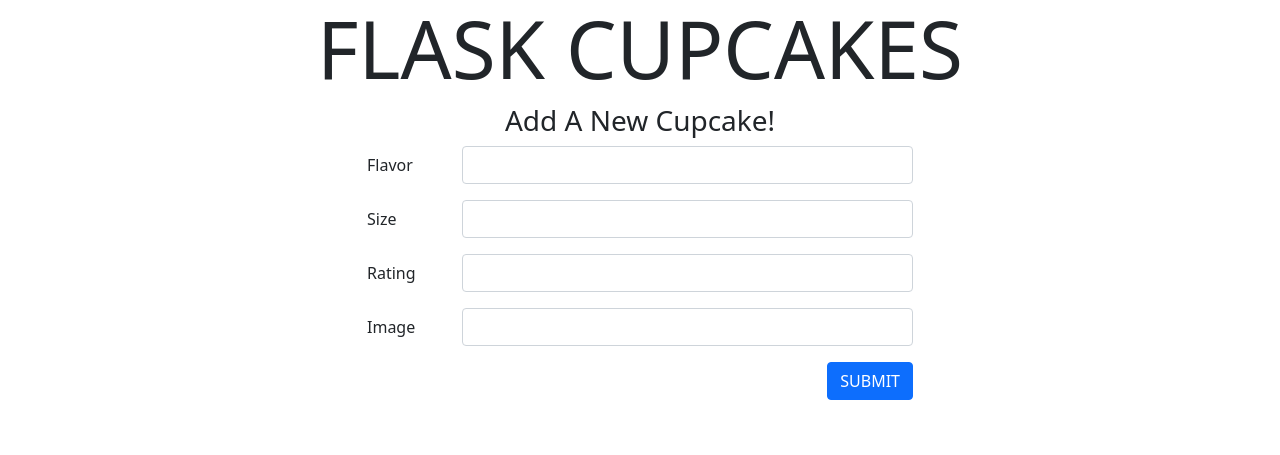
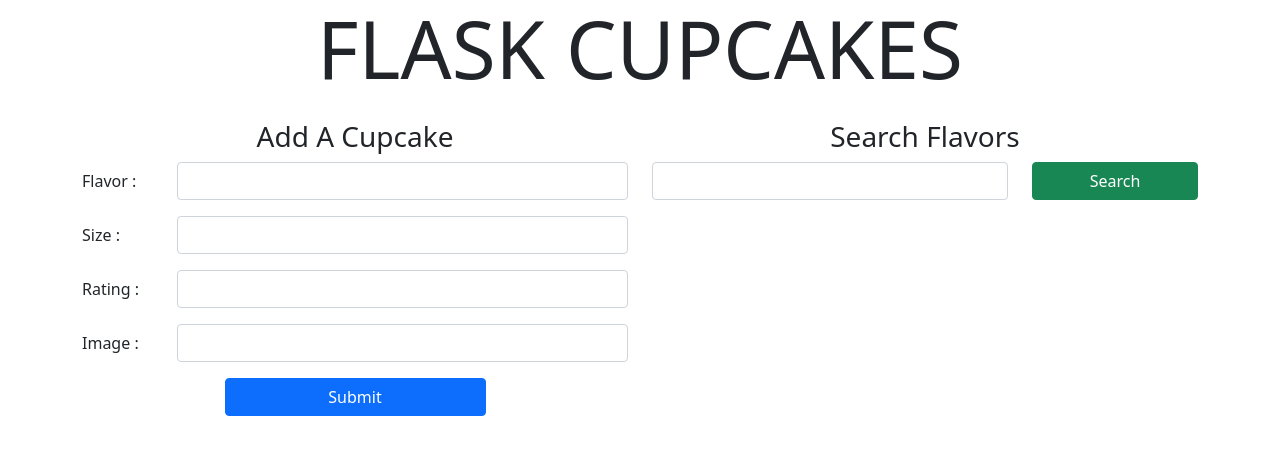
Before and after one commit to MattPereira/springboard-exercises, a Flask app: page / in a window 1280 px wide. Shown: the top 455 px of the page. Run offline with Flask 2, Linux system fonts and the light colour scheme; data that the repository does not hold is empty; some libraries are stand-ins or nearby versions.

Commit message:
add some further study

```diff
--- a/flask-cupcakes/app.py
+++ b/flask-cupcakes/app.py
@@ -1,6 +1,6 @@
 """Flask app for Cupcakes"""
 from flask import Flask, request, jsonify, render_template
-
+from forms import AddCupcakeForm, AddSearchForm
 from models import db, connect_db, Cupcake
 
 app = Flask(__name__)
@@ -14,8 +14,20 @@ connect_db(app)
 
 @app.route('/')
 def home():
+    # show all cupcakes and form to add new cupcakes
+    form = AddCupcakeForm()
+    search_form = AddSearchForm()
+    return render_template('home.html', form=form, search_form=search_form)
 
-    return render_template('home.html')
+
+@app.route('/api/search')
+def search_cupcakes():
+
+    search_term = request.args['search']
+    cupcake = Cupcake.query.filter(
+        Cupcake.flavor.ilike(f'%{search_term}%')).first()
+
+    return jsonify(cupcake=cupcake.serialize())
 
 
 @app.route('/api/cupcakes')
--- /dev/null
+++ b/flask-cupcakes/forms.py
@@ -0,0 +1,19 @@
+from flask_wtf import FlaskForm
+from sqlalchemy import Integer
+from wtforms import StringField, IntegerField
+from wtforms.validators import InputRequired, URL
+
+
+class AddCupcakeForm(FlaskForm):
+    """Form for adding cupcakes."""
+
+    flavor = StringField("Flavor", validators=[InputRequired()])
+    size = StringField("Size", validators=[InputRequired()])
+    rating = IntegerField("Rating", validators=[InputRequired()])
+    image = StringField("Image", validators=[InputRequired(), URL()])
+
+
+class AddSearchForm(FlaskForm):
+    """Form for searching cupcakes"""
+
+    search = StringField("Search", validators=[InputRequired()])
--- a/flask-cupcakes/static/cupcakes.js
+++ b/flask-cupcakes/static/cupcakes.js
@@ -1,38 +1,134 @@
-$(document).ready(showCakes);
+class Cupcake {
+  constructor() {
+    this.showCakes();
 
-async function showCakes() {
+    $("#cakeList").on("click", "#delete", this.deleteCake);
+    $("#search-form").on("submit", this.searchCakes.bind(this));
+    $("#newCakeForm").on("submit", this.addCake.bind(this));
+  }
+
+  async showCakes() {
     const res = await axios.get("/api/cupcakes");
 
     for (let cupcake of res.data.cupcakes) {
-    let $cake = $(genCakeHTML(cupcake));
+      let $cake = $(this.genCakeHTML(cupcake));
       $("#cakeList").append($cake);
     }
   }
 
-$("#newCakeForm").on("submit", addCake);
-
-async function addCake(event) {
+  async addCake(event) {
     event.preventDefault();
 
-  formData = $("form").serializeArray();
+    const formData = $("#newCakeForm").serializeArray();
 
-  data = {
-    flavor: formData[0].value,
-    size: formData[1].value,
-    rating: formData[2].value,
-    image: formData[3].value,
+    const data = {
+      flavor: formData[1].value,
+      size: formData[2].value,
+      rating: formData[3].value,
+      image: formData[4].value,
     };
 
-  res = await axios.post("/api/cupcakes", data);
+    const res = await axios.post("/api/cupcakes", data);
 
-  let newCake = $(genCakeHTML(res.data.cupcake));
+    let newCake = $(this.genCakeHTML(res.data.cupcake));
     $("#cakeList").append(newCake);
+
+    $("#newCakeForm")[0].reset();
   }
 
-function genCakeHTML(cupcake) {
+  async deleteCake() {
+    const id = $(this).data("id");
+
+    const res = await axios.delete(`/api/cupcakes/${id}`);
+
+    $(this).parent().remove();
+  }
+
+  async searchCakes(event) {
+    event.preventDefault();
+
+    let $term = $("#search").val();
+
+    const res = await axios.get(`/api/search?search=${$term}`);
+
+    $("#cakeList").empty();
+
+    let searchCake = $(this.genCakeHTML(res.data.cupcake));
+    $("#cakeList").append(searchCake);
+  }
+
+  genCakeHTML(cupcake) {
     return `<div class="col-md-4 mb-4">
                   <h5 class="text-center">${cupcake.size} ${cupcake.flavor}</h5>
                   <p class="lead text-center">Rating: ${cupcake.rating}</p>
                   <img src="${cupcake.image}" class="img-fluid">
+                  <button class="btn btn-danger" id="delete" data-id="${cupcake.id}">DELETE</button>
             </div>`;
   }
+}
+
+// $(document).ready(showCakes);
+
+// async function showCakes() {
+//   const res = await axios.get("/api/cupcakes");
+
+//   for (let cupcake of res.data.cupcakes) {
+//     let $cake = $(genCakeHTML(cupcake));
+//     $("#cakeList").append($cake);
+//   }
+// }
+
+// $("#newCakeForm").on("submit", addCake);
+
+// async function addCake(event) {
+//   event.preventDefault();
+
+//   formData = $("form").serializeArray();
+//   console.log(formData);
+//   data = {
+//     flavor: formData[0].value,
+//     size: formData[1].value,
+//     rating: formData[2].value,
+//     image: formData[3].value,
+//   };
+
+//   const res = await axios.post("/api/cupcakes", data);
+
+//   let newCake = $(genCakeHTML(res.data.cupcake));
+//   $("#cakeList").append(newCake);
+// }
+
+// $("#cakeList").on("click", "#delete", deleteCake);
+
+// async function deleteCake() {
+//   const id = $(this).data("id");
+
+//   // Delete cupcake from database
+//   const res = await axios.delete(`/api/cupcakes/${id}`);
+
+//   $(this).parent().remove();
+// }
+
+// $("#search").on("submit", searchCakes);
+
+// async function searchCakes(event) {
+//   event.preventDefault();
+//   $term = $("#search-term").val();
+
+//   //hit server route
+//   const res = await axios.get(`/api/search?search=${$term}`);
+
+//   $("#cakeList").empty();
+
+//   let searchCake = $(genCakeHTML(res.data.cupcake));
+//   $("#cakeList").append(searchCake);
+// }
+
+// function genCakeHTML(cupcake) {
+//   return `<div class="col-md-4 mb-4">
+//                 <h5 class="text-center">${cupcake.size} ${cupcake.flavor}</h5>
+//                 <p class="lead text-center">Rating: ${cupcake.rating}</p>
+//                 <img src="${cupcake.image}" class="img-fluid">
+//                 <button class="btn btn-danger" id="delete" data-id="${cupcake.id}">DELETE</button>
+//           </div>`;
+// }
--- a/flask-cupcakes/templates/home.html
+++ b/flask-cupcakes/templates/home.html
@@ -10,50 +10,56 @@
 <body>
     <div class="container">
         <h1 class="text-center display-1">FLASK CUPCAKES</h1>
-<div class="row justify-content-center mb-5">
+
+        <div class="row my-4">
             <div class="col-md-6">
-        <!-- action="/api/cupcakes" method="POST" -->
+                <h3 class="text-center">Add A Cupcake</h3>
                 <form id="newCakeForm">
-            <h3 class="text-center">Add A New Cupcake!</h3>
-            <div class="row mb-3">
-                <div class="col-2">
-                    <label for="flavor" class="col-form-label">Flavor</label>
+                    {{form.hidden_tag()}}
+
+                    {% for field in form if field.widget.input_type !='hidden' %}
+                    <div class="row justify-content-center mb-3">
+                        <div class="col-md-2">
+                            {{field.label(class_="col-form-label")}} :
                         </div>
-                <div class="col-10">
-                    <input type="text" name="flavor" class="form-control">
+
+                        <div class="col-md-10">
+                            {{field(class_="form-control")}}
+
+                            {% for err in field.errors %}
+                                <small class="form-text text-danger">
+                                    {{err}}
+                                </small>
+                            {% endfor %}
                         </div>
                     </div>
-            <div class="row mb-3">
-                <div class="col-2">
-                    <label for="size" class="col-form-label">Size</label>
-                </div>
-                <div class="col-10">
-                    <input type="text" name="size" class="form-control">
+                    {% endfor %}
+                    <div class="row justify-content-center">
+                        <div class="col-md-6">
+                            <div class="d-grid">
+                                <button type="submit" class="btn btn-primary">Submit</button>
                             </div>
                         </div>
-            <div class="row mb-3">
-                <div class="col-2">
-                    <label for="rating" class="col-form-label">Rating</label>
                     </div>
-                <div class="col-10">
-                    <input type="number" name="rating" class="form-control">
+                </form>
+            </div>
+            <div class="col-md-6">
+                <h3 class="text-center">Search Flavors</h3>
+                <form id="search-form">
+                    <div class="row">
+                        <div class="col-md-8">
+                            <!-- <input type="text" name="search" class="form-control" id="search-term"> -->
+                            {{search_form.search(class_="form-control")}}
+                        </div>
+                        <div class="col-md-4">
+                            <div class="d-grid">
+                                <button type="submit" class="btn btn-success">Search</button>
                             </div>
                         </div>
-            <div class="row mb-3">
-                <div class="col-2">
-                    <label for="image" class="col-form-label">Image</label>
-                </div>
-                <div class="col-10">
-                    <input type="text" name="image" class="form-control">
-                </div>
-            </div>
-            <div class="d-flex justify-content-end">
-                <button class="btn btn-primary">SUBMIT</button>
                     </div>
                 </form>
             </div>
         </div>
-
 
         <div id="cakeList" class="row">
 
@@ -69,5 +75,6 @@
     integrity="sha256-CSXorXvZcTkaix6Yvo6HppcZGetbYMGWSFlBw8HfCJo="
     crossorigin="anonymous"></script>
     <script src="static/cupcakes.js"></script>
+    <script>let cupcake = new Cupcake()</script>
 </body>
 </html>
```
Also changed, not shown: flask-cupcakes/tests.py (+7 -0 lines). Lines whose indentation alone changed are shown as unchanged.
